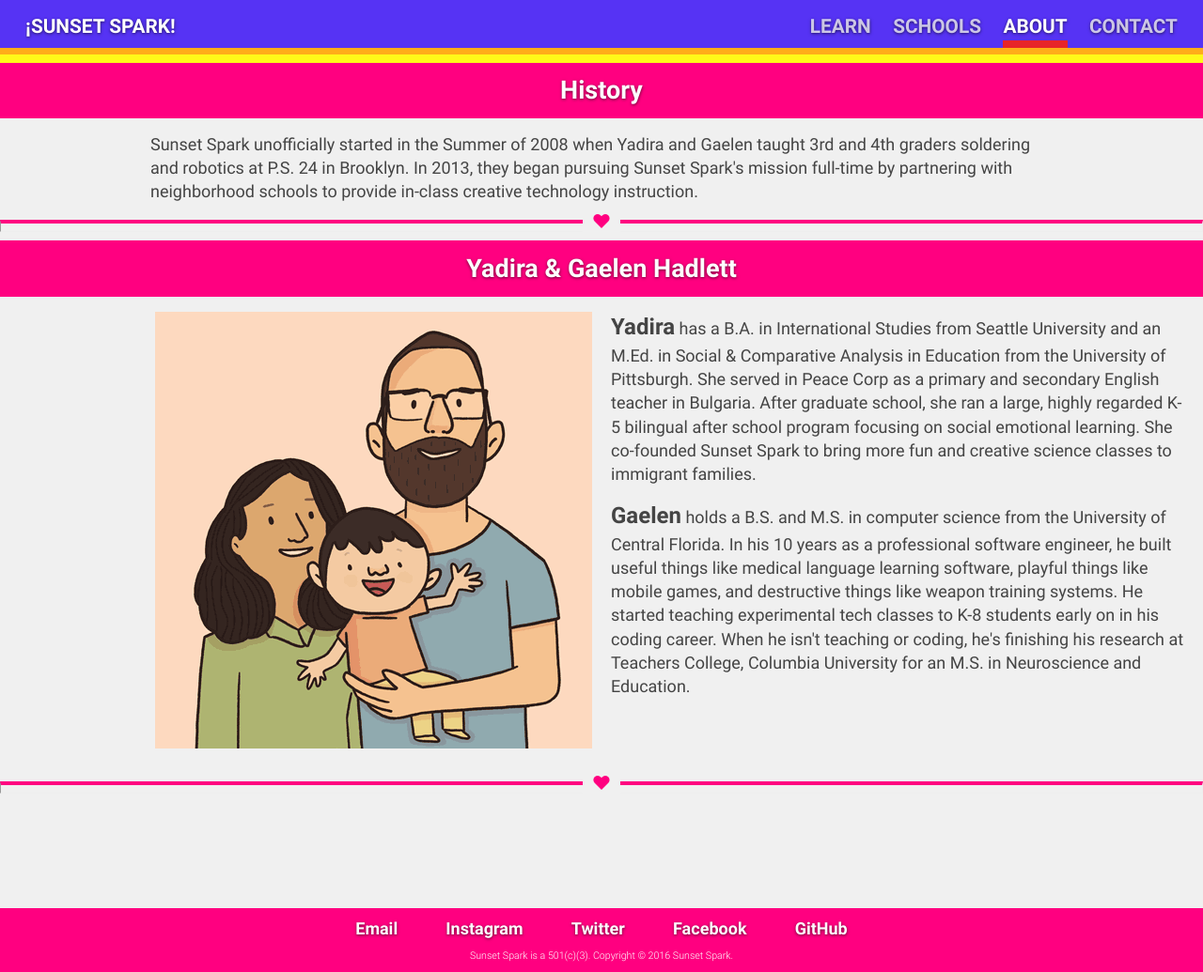
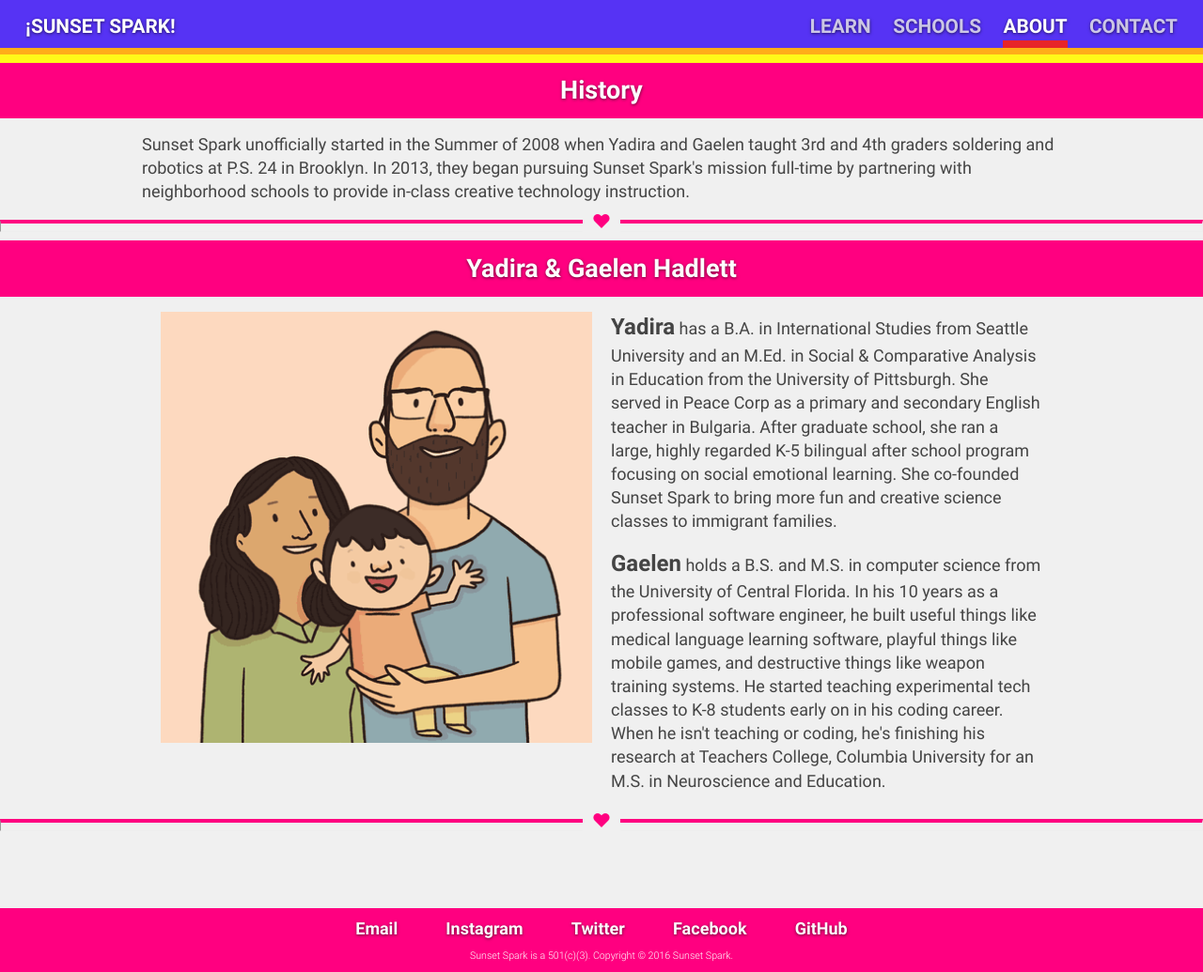
Before and after one commit to SunsetSparkNYC/sunsetspark.org, a Jekyll site: the page built from about.md, in a window 1280 px wide. Shown: the whole page at 94% size. Built offline with Jekyll 4.4.1, drawn with Linux system fonts in a browser that asks for light colours.

Commit message:
Wrapped columns on about page

```diff
--- a/about.md
+++ b/about.md
@@ -13,7 +13,7 @@
 
 <section>
   <h2 class="section-heading">Yadira &amp; Gaelen Hadlett</h2>
-  <div class="grid">
+  <div class="grid wrap">
     <div class="unit half align-right center-on-mobiles">
       <img src="/img/about.gif" alt="Gaelen and Yadira Hadlett" />
     </div>
--- a/css/_styles.scss
+++ b/css/_styles.scss
@@ -52,7 +52,7 @@
 
 section > p {
     padding: 0.5rem 1em 0 1em;
-    max-width: 960px;
+    max-width: 978px;
 }
 
 li > a {
```
